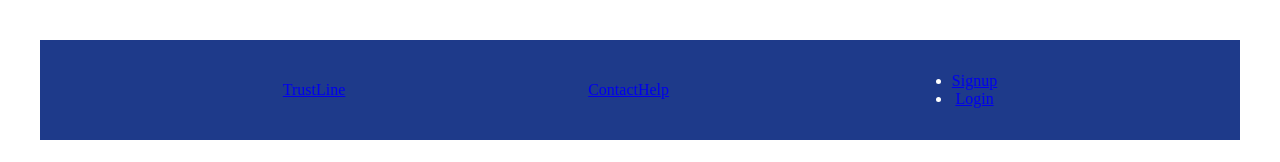
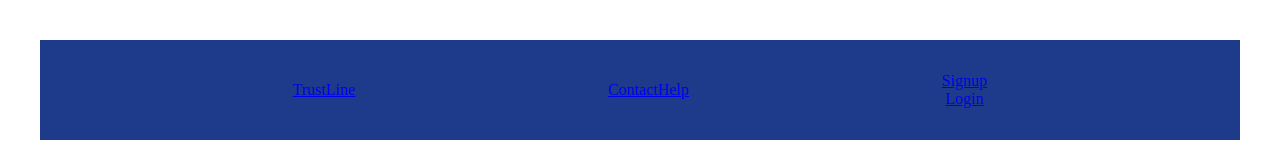
Before and after one commit to Prachi-Gupta-01/Trustline, a React (Vite) app in the folder trustFront/my-app/: page /login in a window 1280 px wide. Shown: the top 162 px of the page. Built offline with nearby package versions, Linux system fonts and the light colour scheme; the HTML template or start-up script is replaced by a standard one.

Commit message:
features updated

```diff
--- a/trustFront/my-app/src/App.jsx
+++ b/trustFront/my-app/src/App.jsx
@@ -7,11 +7,14 @@ import Home from "./pages/Home/Home.jsx";
 import SubmitComp from "./pages/SubmitComp/SubmitComp.jsx";
 import Track from "./pages/Track/Track.jsx";
 import Notify from "./pages/Notify/Notify.jsx";
+import { useState } from "react";
 const App=()=> {
+  const [showLogin,setShowLogin]=useState(false);
   return (
 
+
     <div>
-      <Navbar/>
+      <Navbar showLogin={showLogin} setShowLogin={setShowLogin} />
       <Routes>
         <Route path="/" element={<Home/>} />
         <Route path="/signup" element={<Signup />} />
@@ -22,10 +25,6 @@ const App=()=> {
       </Routes>
     </div>
 
-      // <Routes>
-      //   <Route path="/signup" element={<Signup />} />
-      //   <Route path="/login" element={<Login/>}/>
-      // </Routes>
 
   );
 }
--- a/trustFront/my-app/src/component/Navbar/Navbar.jsx
+++ b/trustFront/my-app/src/component/Navbar/Navbar.jsx
@@ -1,9 +1,11 @@
 import "./Navbar.css";
 import { Link } from "react-router-dom";
-import { SquarePen, CalendarSearch, Bell, CircleUser } from "lucide-react";
+import { CircleUser } from "lucide-react";
 // import assets from "../../assets/assets.js";
 
-const Navbar=()=> {
+const Navbar=(props)=> {
+    let showLogin=props.showLogin;
+    let setShowLogin=props.setShowLogin;
   return (
     <div className="navbar">
       <div className="navbar-logo">
@@ -14,10 +16,26 @@ const Navbar=()=> {
         <Link to="/contact" className="nav-option">Contact</Link>
         <Link to="/help" className="nav-option">Help</Link>
       </div>
-      <ul className="navbar-links">
-        <li><Link to="/signup" className="navbar-link">Signup</Link></li>
-        <li><Link to="/login" className="navbar-link">Login</Link></li>
-      </ul>
+      <div className="navbar-links">
+        {
+            !showLogin &&
+            <div><Link to="/signup" className="navbar-link">Signup</Link></div>
+        }
+        {
+            !showLogin &&
+            <div><Link to="/login" className="navbar-link">Login</Link></div>
+        }
+        {
+            showLogin &&
+            <div><Link to="/profile" className="navbar-link"><CircleUser size={20}/> Profile</Link></div>
+        }
+        {
+            showLogin &&
+            <div><Link to="/logout" className="navbar-link">Logout</Link></div>
+        }
+
+
+      </div>
     </div>
   );
 }
--- a/trustFront/my-app/src/pages/Login/Login.jsx
+++ b/trustFront/my-app/src/pages/Login/Login.jsx
@@ -6,7 +6,7 @@ import { ToastContainer, toast } from "react-toastify";
 import "react-toastify/dist/ReactToastify.css";
 import "./Login.css";
 
-const Login = () => {
+const Login = ({setShowLogin}) => {
   const navigate = useNavigate();
   const [form, setForm] = useState({
     username: "",
@@ -30,6 +30,7 @@ const Login = () => {
     try {
       const res = await axios.post("http://localhost:5000/login", form);
       toast.success(res.data.message);
+      setShowLogin(true);
       navigate("/dashboard");
     } catch (err) {
       toast.error(err.response?.data?.error || "Login failed");
--- a/trustFront/my-app/src/pages/Signup/Signup.jsx
+++ b/trustFront/my-app/src/pages/Signup/Signup.jsx
@@ -6,7 +6,7 @@ import { ToastContainer, toast } from "react-toastify";
 import "react-toastify/dist/ReactToastify.css";
 import "./Signup.css";
 
-const Signup=()=> {
+const Signup=({setShowLogin})=> {
   const navigate = useNavigate();
   const [form, setForm] = useState({
     username: "",
@@ -42,6 +42,7 @@ const Signup=()=> {
     try {
       const res = await axios.post("http://localhost:5000/signup", form);//need to be changes as per api
       toast.success(res.data.message);
+      setShowLogin(true);
       navigate("/login");
     } catch (err) {
       toast.error(err.response?.data?.error || "Something went wrong");
```
